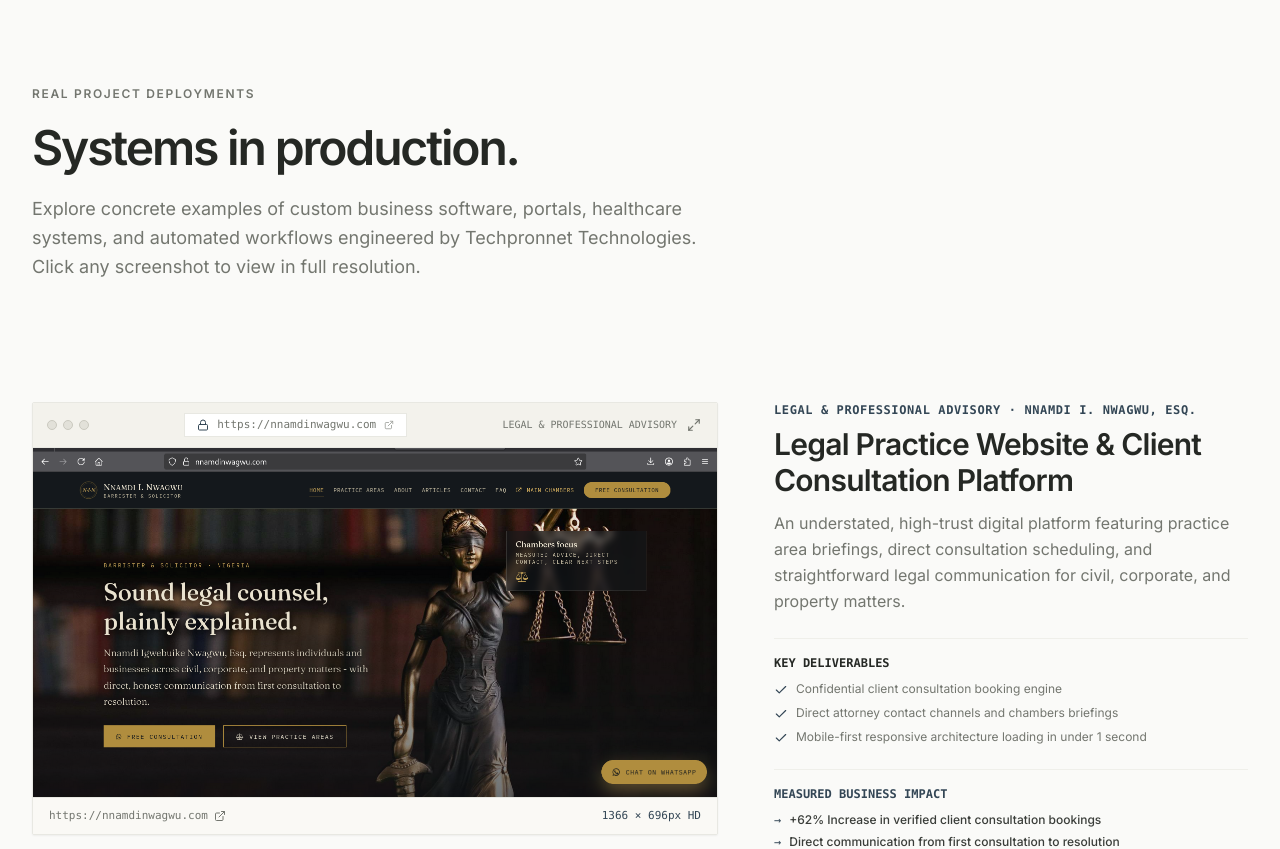
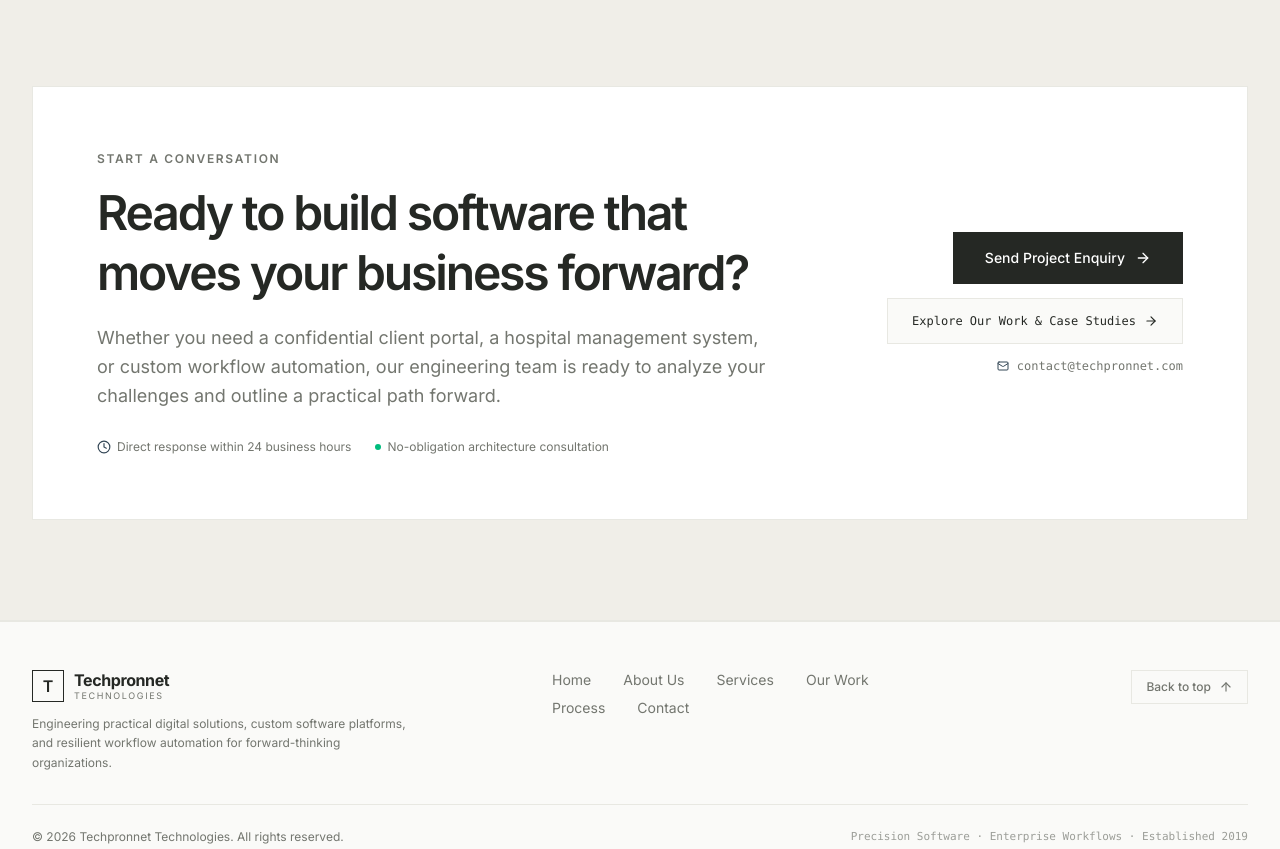
Before and after one commit to officialdb/Techpronnet, a Next.js app: page /about in a window 1280 px wide. Shown: the part 5574-6423 px from the top of the page. Built offline with nearby package versions, Linux system fonts and the light colour scheme.

Commit message:
refactor: remove redundant ProjectShowcase section from /about and link to /work

```diff
--- a/src/app/about/page.tsx
+++ b/src/app/about/page.tsx
@@ -7,17 +7,16 @@
 import { CoreValues } from "@/components/about/CoreValues";
 import { AboutServices } from "@/components/about/AboutServices";
 import { AboutProcessTimeline } from "@/components/about/AboutProcessTimeline";
-import { ProjectShowcase } from "@/components/about/ProjectShowcase";
 import { AboutCTA } from "@/components/about/AboutCTA";
 
 export const metadata: Metadata = {
   title: "About Us | Techpronnet Technologies — Software Built Around Your Business",
   description:
-    "Learn about Techpronnet Technologies, our story since 2019, our core values, mission, vision, engineering process, and real client deployments in healthcare, logistics, and commerce.",
+    "Learn about Techpronnet Technologies, our story since 2019, our core values, mission, vision, engineering process, and client partnerships.",
   openGraph: {
     title: "About Us | Techpronnet Technologies",
     description:
-      "Engineering digital excellence with quiet precision since 2019. Discover our story, mission, services, and real client software deployments.",
+      "Engineering digital excellence with quiet precision since 2019. Discover our story, mission, services, and technical philosophy.",
     type: "website",
     siteName: "Techpronnet Technologies",
   },
@@ -34,7 +33,6 @@
         <CoreValues />
         <AboutServices />
         <AboutProcessTimeline />
-        <ProjectShowcase />
         <AboutCTA />
       </main>
       <Footer />
--- a/src/components/about/AboutCTA.tsx
+++ b/src/components/about/AboutCTA.tsx
@@ -43,11 +43,19 @@
                   <ArrowRight className="size-4" />
                 </Link>
 
+                <Link
+                  href="/work"
+                  className="inline-flex items-center justify-center gap-2 border border-line bg-paper px-6 py-3.5 text-xs font-mono font-medium text-ink hover:border-ink transition-colors text-center w-full sm:w-auto"
+                >
+                  <span>Explore Our Work &amp; Case Studies</span>
+                  <ArrowRight className="size-3.5" />
+                </Link>
+
                 <a
                   href="mailto:contact@techpronnet.com"
-                  className="inline-flex items-center justify-center gap-2 border border-line bg-paper px-6 py-3.5 text-xs font-mono font-medium text-ink hover:border-ink transition-colors text-center w-full sm:w-auto"
+                  className="inline-flex items-center justify-center gap-2 text-xs font-mono text-muted hover:text-ink transition-colors text-center"
                 >
-                  <Mail className="size-3.5 text-navy" />
+                  <Mail className="size-3 text-navy" />
                   <span>contact@techpronnet.com</span>
                 </a>
               </div>
```
